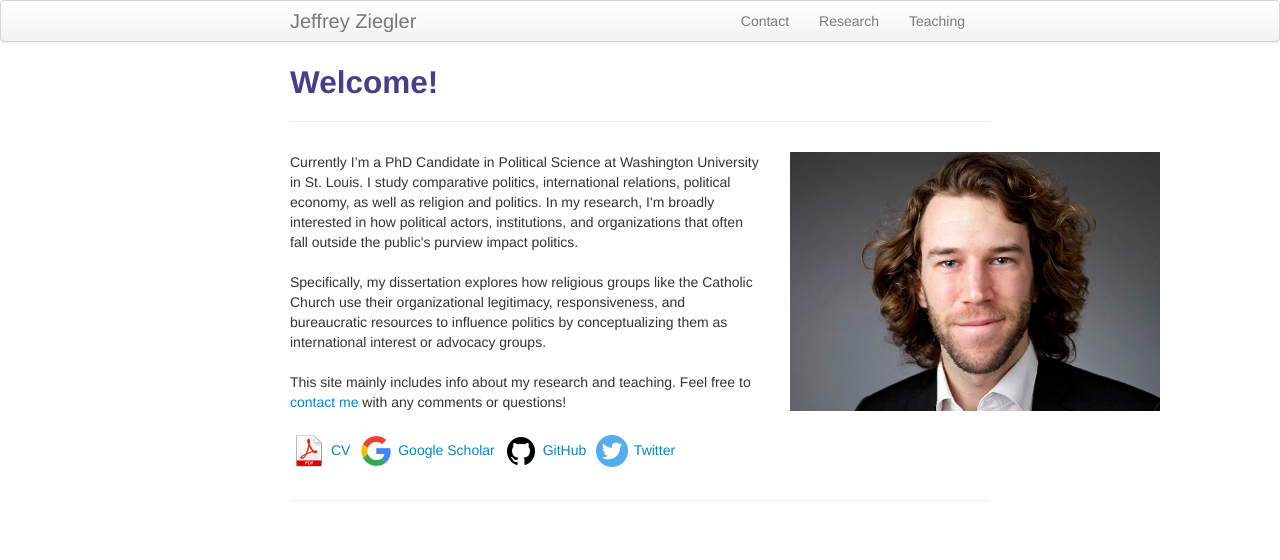
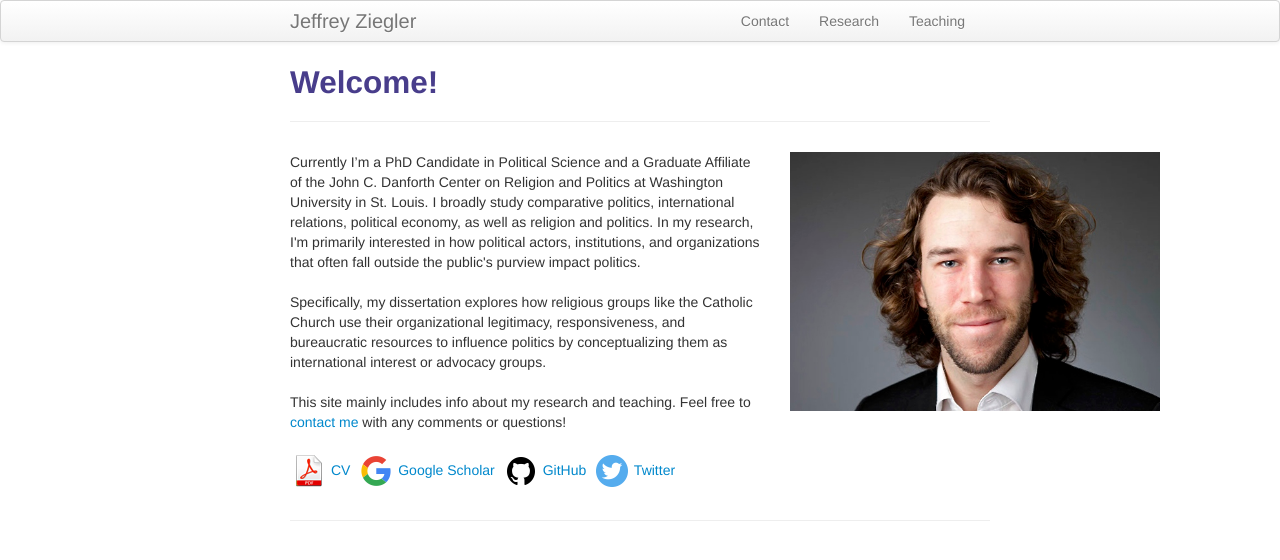
Before and after one commit to zieglerjef/zieglerjef.github.io, a Jekyll site: the page built from index.md, in a window 1280 px wide. Shown: the top 560 px of the page. Built offline with Jekyll 4.4.1, drawn with Linux system fonts in a browser that asks for light colours.

Commit message:
Update index.md

```diff
--- a/index.md
+++ b/index.md
@@ -7,7 +7,7 @@
 	<div class="row-fluid">
 		<div class="span5">
 
-Currently I’m a PhD Candidate in Political Science at Washington University in St. Louis. I study comparative politics, international relations, political economy, as well as religion and politics. In my research, I'm broadly interested in how political actors, institutions, and organizations that often fall outside the public's purview impact politics.<br/><br/>
+Currently I’m a PhD Candidate in Political Science and a Graduate Affiliate of the John C. Danforth Center on Religion and Politics at Washington University in St. Louis. I broadly study comparative politics, international relations, political economy, as well as religion and politics. In my research, I'm primarily interested in how political actors, institutions, and organizations that often fall outside the public's purview impact politics.<br/><br/>
 
 Specifically, my dissertation explores how religious groups like the Catholic Church use their organizational legitimacy, responsiveness, and bureaucratic resources to influence politics by conceptualizing them as international interest or advocacy groups. <br/><br/>
 
```
